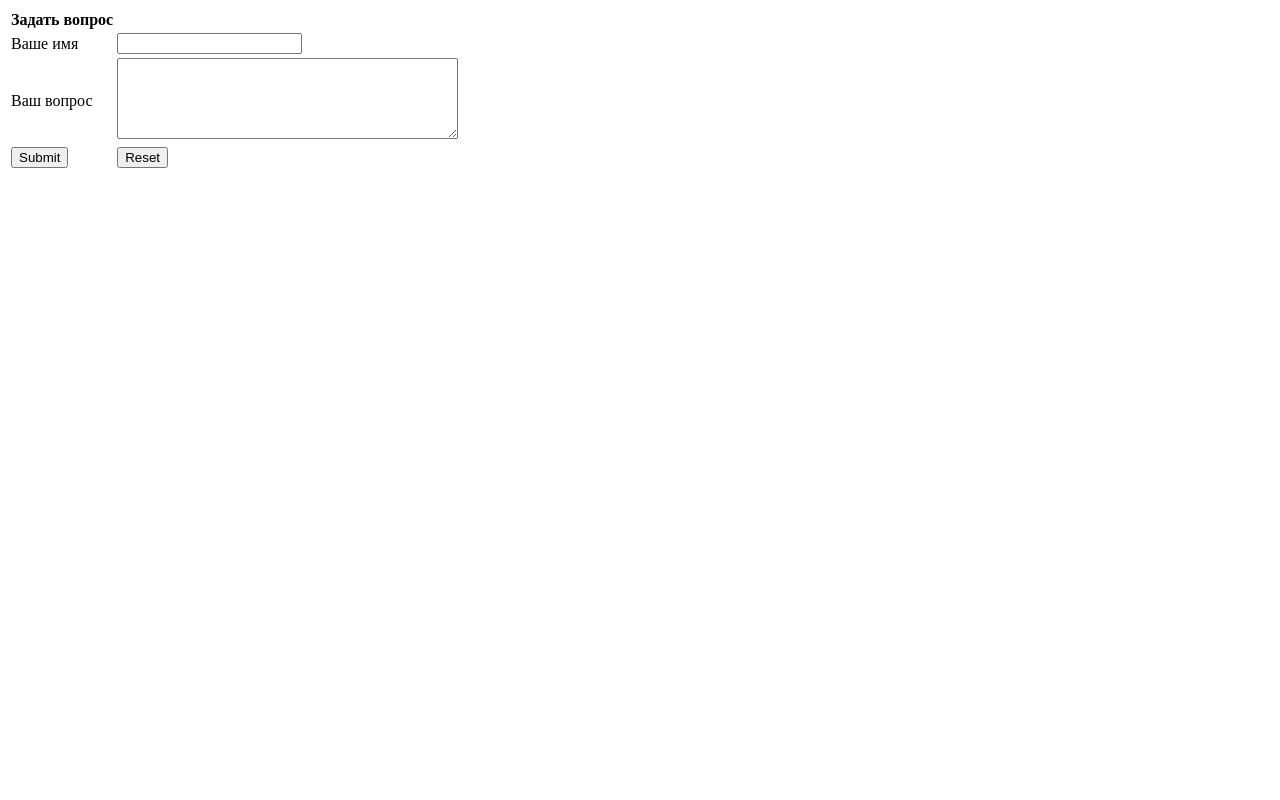
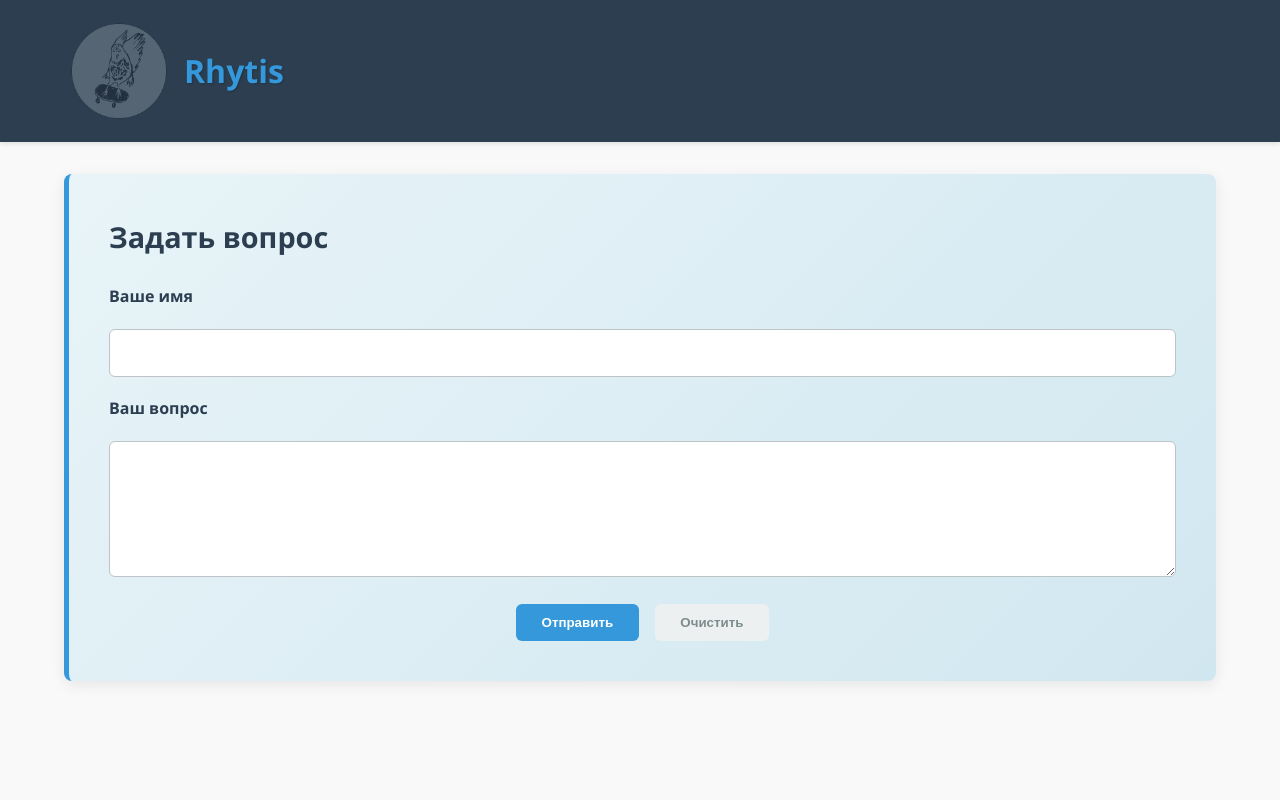
Before and after one commit to Useless-Corpse12/UILab, a plain HTML site: page Pages/FeedBackForm.html in a window 1280 px wide. Drawn offline with Linux system fonts and the light colour scheme.

Commit message:
Add files via upload

```diff
--- a/Pages/FeedBackForm.html
+++ b/Pages/FeedBackForm.html
@@ -3,24 +3,39 @@
 <head>
 <meta charset="utf-8">
 <title>Rhytis Feedback</title>
+<link rel="stylesheet" href="../Styles/style.css">
 </head>
 <body>
-    <form action="../index.html" method="get">
-        <table>
-            <th>Задать вопрос</th>
-            <tr>
-                <td>Ваше имя</td>
-                <td><input type="text"></td>
-            </tr>
-            <tr>
-                <td>Ваш вопрос</td>
-                <td><textarea rows="5" cols="40"></textarea></td>
-            </tr>
-            <tr>
-                <td><input type="submit"></td>
-                <td><input type="reset"></td>
-            </tr>
-        </table>
-    </form>
+<header>
+  <div class="container">
+    <div class="header-left">
+      <a href="../index.html" class="logo-link">
+        <img id="Funny-Logo" src="../Sources/logo.png" alt="Rhytis Logo">
+        <span class="logo-text">Rhytis</span>
+      </a>
+    </div>
+  </div>
+</header>
+
+<main>
+  <div class="container">
+    <!-- Оборачиваем форму в welcome-section — она уже стилизована! -->
+    <div class="welcome-section">
+      <h2>Задать вопрос</h2>
+      <form action="../index.html" method="get" class="feedback-form">
+        <label>Ваше имя</label>
+        <input type="text" name="name" required>
+
+        <label>Ваш вопрос</label>
+        <textarea rows="5" name="question" required></textarea>
+
+        <div class="form-actions">
+          <input type="submit" value="Отправить">
+          <input type="reset" value="Очистить">
+        </div>
+      </form>
+    </div>
+  </div>
+</main>
 </body>
 </html>
--- a/Styles/style.css
+++ b/Styles/style.css
@@ -50,12 +50,6 @@ header .container {
 
 .logo-link:hover {
     opacity: 0.8;
-}
-
-.logo-img {
-    height: 160px;
-    width: auto;
-    margin-right: 10px;
 }
 
 .logo-text {
@@ -507,6 +501,27 @@ footer h3 {
     transform: translateY(0);
 }
 
+#Funny-Logo {
+  border-radius: 10px;
+  cursor: pointer;
+  height: 110px;          /* начальная высота */
+  width: auto;
+  margin-right: 10px;
+  transition: transform 0.3s ease, opacity 0.3s ease; /* плавность */
+  display: inline-block;  /* важно для transform */
+  vertical-align: middle; /* выравнивание, если рядом текст */
+}
+
+#Funny-Logo:hover {
+  transform: scale(1.4545); /* 160 / 110 ≈ 1.4545 */
+  opacity: 1;
+}
+
+/* Если нужно начальное затемнение (как в вашем keyframes), добавьте: */
+#Funny-Logo {
+  opacity: 0.2;
+}
+
 /* Responsive Design */
 @media (max-width: 768px) {
     .footer-content {
@@ -524,3 +539,54 @@ footer h3 {
         padding: 0.9rem 1.5rem;
     }
 }
+
+
+/* Minimal form inside welcome-section */
+.welcome-section form {
+    display: flex;
+    flex-direction: column;
+    gap: 1.2rem;
+}
+.welcome-section label {
+    font-weight: 600;
+    color: #2c3e50;
+}
+.welcome-section input[type="text"],
+.welcome-section textarea {
+    width: 100%;
+    padding: 0.75rem;
+    border: 1px solid #bdc3c7;
+    border-radius: 6px;
+    font-size: 1rem;
+    font-family: inherit;
+    background: white;
+}
+.welcome-section .form-actions {
+    display: flex;
+    justify-content: center;
+    gap: 1rem;
+    margin-top: 0.5rem;
+}
+.welcome-section input[type="submit"],
+.welcome-section input[type="reset"] {
+    padding: 0.7rem 1.6rem;
+    border: none;
+    border-radius: 6px;
+    font-weight: 600;
+    cursor: pointer;
+    transition: background 0.2s;
+}
+.welcome-section input[type="submit"] {
+    background: #3498db;
+    color: white;
+}
+.welcome-section input[type="submit"]:hover {
+    background: #2980b9;
+}
+.welcome-section input[type="reset"] {
+    background: #ecf0f1;
+    color: #7f8c8d;
+}
+.welcome-section input[type="reset"]:hover {
+    background: #d5dbdb;
+}
```
Also changed, not shown: Pages/CreditsPage.html (+2 -3 lines), Pages/MenuPage.html (+2 -3 lines), index.html (+2 -3 lines).
